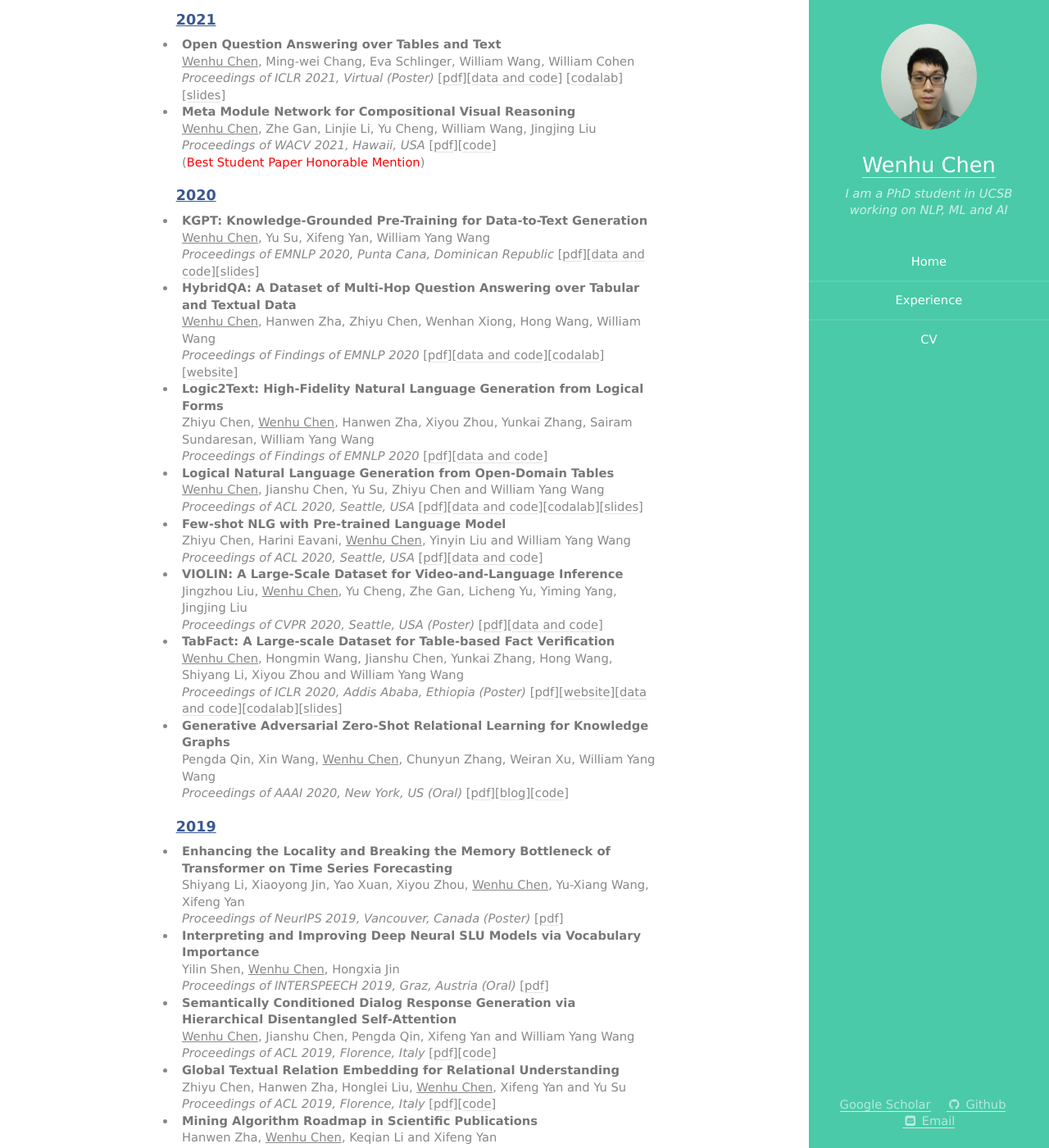
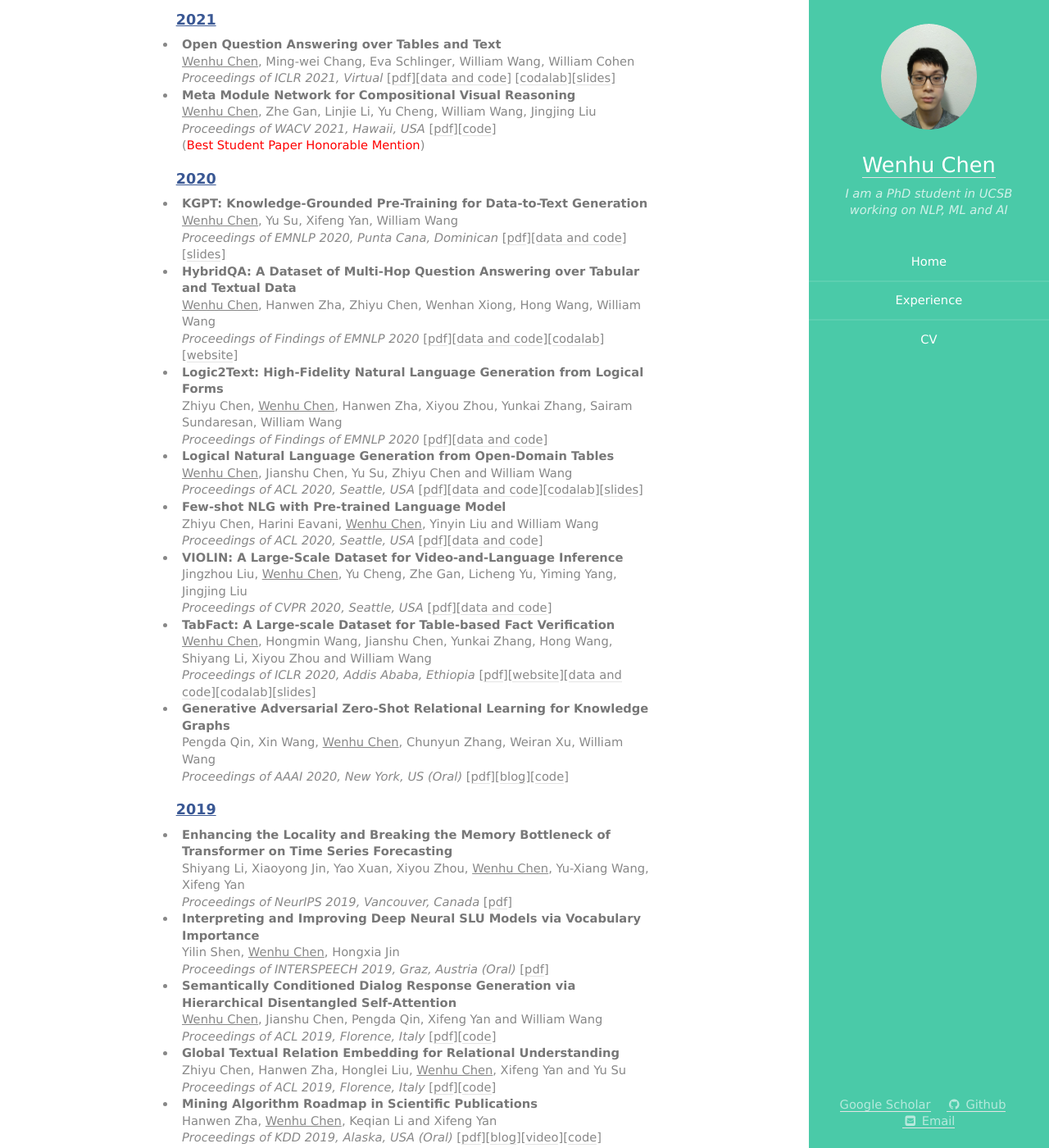
Before and after one commit to wenhuchen/wenhuchen.github.io, a Jekyll site: the page built from index.html, in a window 1280 px wide and 1400 px high, scrolled down 863 px. Shown: the whole window at 82% size. Built offline with Jekyll 4.4.1, drawn with Linux system fonts in a browser that asks for light colours; some of the changed text lies outside the part shown.

Commit message:
update web page

```diff
--- a/index.html
+++ b/index.html
@@ -67,7 +67,7 @@ ul {
         <li>
             <strong> Open Question Answering over Tables and Text <a span style="color: #009900;"></a></strong><br>
             <u>Wenhu Chen</u>, Ming-wei Chang, Eva Schlinger, William Wang, William Cohen <br>
-            <em>Proceedings of ICLR 2021, Virtual (Poster)</em> [<a href="https://arxiv.org/abs/2010.10439">pdf</a>][<a href="https://github.com/wenhuchen/OTT-QA">data and code</a>] [<a href="https://competitions.codalab.org/competitions/27324">codalab</a>][<a href="images/ott-qa.pptx">slides</a>]
+            <em>Proceedings of ICLR 2021, Virtual</em> [<a href="https://arxiv.org/abs/2010.10439">pdf</a>][<a href="https://github.com/wenhuchen/OTT-QA">data and code</a>] [<a href="https://competitions.codalab.org/competitions/27324">codalab</a>][<a href="images/ott-qa.pptx">slides</a>]
         </li>
         <li>
             <strong> Meta Module Network for Compositional Visual Reasoning <a span style="color: #009900;"></a></strong><br>
@@ -79,8 +79,8 @@ ul {
         <h4><u>2020</u></h4>
         <li>
             <strong> KGPT: Knowledge-Grounded Pre-Training for Data-to-Text Generation <a span style="color: #009900;"></a></strong><br>
-            <u>Wenhu Chen</u>, Yu Su, Xifeng Yan, William Yang Wang <br>
-            <em>Proceedings of EMNLP 2020, Punta Cana, Dominican Republic</em> [<a href="https://arxiv.org/abs/2010.02307">pdf</a>][<a href="https://github.com/wenhuchen/KGPT">data and code</a>][<a href="images/EMNLP-Oral.pptx">slides</a>]
+            <u>Wenhu Chen</u>, Yu Su, Xifeng Yan, William Wang <br>
+            <em>Proceedings of EMNLP 2020, Punta Cana, Dominican</em> [<a href="https://arxiv.org/abs/2010.02307">pdf</a>][<a href="https://github.com/wenhuchen/KGPT">data and code</a>][<a href="images/EMNLP-Oral.pptx">slides</a>]
         </li>
         <li>
             <strong> HybridQA: A Dataset of Multi-Hop Question Answering over Tabular and Textual Data
@@ -91,32 +91,32 @@ ul {
         <li>
             <strong> Logic2Text: High-Fidelity Natural Language Generation from Logical Forms
          <a span style="color: #009900;"></a></strong><br>
-            Zhiyu Chen, <u>Wenhu Chen</u>, Hanwen Zha, Xiyou Zhou, Yunkai Zhang, Sairam Sundaresan, William Yang Wang <br>
+            Zhiyu Chen, <u>Wenhu Chen</u>, Hanwen Zha, Xiyou Zhou, Yunkai Zhang, Sairam Sundaresan, William Wang <br>
             <em>Proceedings of Findings of EMNLP 2020</em> [<a href="https://arxiv.org/abs/2004.14579">pdf</a>][<a href="https://github.com/czyssrs/Logic2Text">data and code</a>]
         </li>
         <li>
             <strong> Logical Natural Language Generation from Open-Domain Tables <a span style="color: #009900;"></a></strong><br>
-            <u>Wenhu Chen</u>, Jianshu Chen, Yu Su, Zhiyu Chen and William Yang Wang<br>
+            <u>Wenhu Chen</u>, Jianshu Chen, Yu Su, Zhiyu Chen and William Wang<br>
             <em>Proceedings of ACL 2020, Seattle, USA</em> [<a href="https://arxiv.org/abs/2004.10404">pdf</a>][<a href="https://github.com/wenhuchen/LogicNLG">data and code</a>][<a href="https://competitions.codalab.org/competitions/24527">codalab</a>][<a href="images/ACL2020-Oral.pptx">slides</a>]
         </li>
         <li>
             <strong> Few-shot NLG with Pre-trained Language Model <a span style="color: #009900;"></a></strong><br>
-            Zhiyu Chen, Harini Eavani, <u>Wenhu Chen</u>, Yinyin Liu and William Yang Wang<br>
+            Zhiyu Chen, Harini Eavani, <u>Wenhu Chen</u>, Yinyin Liu and William Wang<br>
             <em>Proceedings of ACL 2020, Seattle, USA</em> [<a href="https://arxiv.org/abs/1904.09521">pdf</a>][<a href="https://github.com/czyssrs/Few-Shot-NLG">data and code</a>]
         </li>
         <li>
             <strong> VIOLIN: A Large-Scale Dataset for Video-and-Language Inference <a span style="color: #009900;"></a></strong><br>
             Jingzhou Liu, <u>Wenhu Chen</u>, Yu Cheng, Zhe Gan, Licheng Yu, Yiming Yang, Jingjing Liu<br>
-            <em>Proceedings of CVPR 2020, Seattle, USA (Poster)</em> [<a href="https://arxiv.org/abs/2003.11618">pdf</a>][<a href="https://github.com/jimmy646/violin">data and code</a>]
+            <em>Proceedings of CVPR 2020, Seattle, USA</em> [<a href="https://arxiv.org/abs/2003.11618">pdf</a>][<a href="https://github.com/jimmy646/violin">data and code</a>]
         </li>
         <li>
             <strong> TabFact: A Large-scale Dataset for Table-based Fact Verification <a span style="color: #009900;"></a></strong><br>
-            <u>Wenhu Chen</u>, Hongmin Wang, Jianshu Chen, Yunkai Zhang, Hong Wang, Shiyang Li, Xiyou Zhou and William Yang Wang<br>
-            <em>Proceedings of ICLR 2020, Addis Ababa, Ethiopia (Poster)</em> [<a href="https://arxiv.org/abs/1909.02164">pdf</a>][<a href="https://tabfact.github.io/">website</a>][<a href="https://github.com/wenhuchen/Table-Fact-Checking">data and code</a>][<a href="https://competitions.codalab.org/competitions/21611">codalab</a>][<a href="images/ICLR2020-Oral.pptx">slides</a>]
+            <u>Wenhu Chen</u>, Hongmin Wang, Jianshu Chen, Yunkai Zhang, Hong Wang, Shiyang Li, Xiyou Zhou and William Wang<br>
+            <em>Proceedings of ICLR 2020, Addis Ababa, Ethiopia</em> [<a href="https://arxiv.org/abs/1909.02164">pdf</a>][<a href="https://tabfact.github.io/">website</a>][<a href="https://github.com/wenhuchen/Table-Fact-Checking">data and code</a>][<a href="https://competitions.codalab.org/competitions/21611">codalab</a>][<a href="images/ICLR2020-Oral.pptx">slides</a>]
         </li>
         <li>
             <strong> Generative Adversarial Zero-Shot Relational Learning for Knowledge Graphs <a span style="color: #009900;"></a></strong><br>
-            Pengda Qin, Xin Wang, <u>Wenhu Chen</u>, Chunyun Zhang, Weiran Xu, William Yang Wang<br>
+            Pengda Qin, Xin Wang, <u>Wenhu Chen</u>, Chunyun Zhang, Weiran Xu, William Wang<br>
             <em>Proceedings of AAAI 2020, New York, US (Oral)</em> [<a href="https://arxiv.org/abs/2001.02332">pdf</a>][<a href="https://blog.csdn.net/qq_38382642/article/details/104109825">blog</a>][<a href="https://github.com/Panda0406/Zero-shot-knowledge-graph-relational-learning">code</a>]
         </li>
 
@@ -124,7 +124,7 @@ ul {
         <li>
             <strong> Enhancing the Locality and Breaking the Memory Bottleneck of Transformer on Time Series Forecasting <a span style="color: #009900;"></a></strong><br>
             Shiyang Li, Xiaoyong Jin, Yao Xuan, Xiyou Zhou, <u>Wenhu Chen</u>, Yu-Xiang Wang, Xifeng Yan<br>
-            <em>Proceedings of NeurIPS 2019, Vancouver, Canada (Poster)</em> [<a href="https://arxiv.org/abs/1907.00235">pdf</a>]
+            <em>Proceedings of NeurIPS 2019, Vancouver, Canada</em> [<a href="https://arxiv.org/abs/1907.00235">pdf</a>]
         </li>
         <li>
             <strong> Interpreting and Improving Deep Neural SLU Models via Vocabulary Importance  <a span style="color: #009900;"></a></strong><br>
@@ -133,7 +133,7 @@ ul {
         </li>
         <li>
             <strong> Semantically Conditioned Dialog Response Generation via Hierarchical Disentangled Self-Attention <a span style="color: #009900;"></a></strong><br>
-            <u>Wenhu Chen</u>, Jianshu Chen, Pengda Qin, Xifeng Yan and William Yang Wang<br>
+            <u>Wenhu Chen</u>, Jianshu Chen, Pengda Qin, Xifeng Yan and William Wang<br>
             <em>Proceedings of ACL 2019, Florence, Italy</em> [<a href="https://arxiv.org/abs/1905.12866">pdf</a>][<a href="https://github.com/wenhuchen/HDSA-Dialog">code</a>]
         </li>
         <li>
@@ -153,7 +153,7 @@ ul {
         </li>
             <h4><u>2018</u></h4>
         <li><strong> XL-NBT: A cross-lingual Neural Belief Tracking Framework  <a span style="color: #009900;"></a></strong><br>
-                <u>Wenhu Chen</u>, Jianshu Chen, Yu Su, Xin Wang, Dong Yu, Xifeng Yan and William Yang Wang.<br>
+                <u>Wenhu Chen</u>, Jianshu Chen, Yu Su, Xin Wang, Dong Yu, Xifeng Yan and William Wang.<br>
                 <em>Proceedings of EMNLP 2018, Brussels, Belgium </em> [<a href="https://arxiv.org/abs/1808.06244">pdf</a>][<a href="https://github.com/wenhuchen/Cross-Lingual-NBT">code</a>][<a href="https://www.jiqizhixin.com/articles/2018-10-25-4">blog</a>]
         </li>
         <li><strong> Triangular Architecture for Rare Language Translation <a span style="color: #009900;"></a></strong><br>
@@ -161,7 +161,7 @@ ul {
         		<em>Proceedings of ACL 2018, Melbourne, Australia (Oral)</em> [<a href="https://arxiv.org/abs/1805.04813">pdf</a>][<a href="images/TA-NMT.pptx">slides</a>][<a href="https://www.msra.cn/zh-cn/news/features/acl-2018-ta-nmt">blog</a>]
         </li>
           <li><strong> No Metrics Are Perfect: Adversarial Reward Learning for Visual Storytelling<a span style="color: #009900;"></a></strong><br>
-        		<u>Wenhu Chen</u>*, Xin Wang*, Yuan-Fang Wang and William Yang Wang (* Equal contribution)<br>
+        		<u>Wenhu Chen</u>*, Xin Wang*, Yuan-Fang Wang and William Wang (*Equal)<br>
         		<em>Proceedings of ACL 2018, Melbourne, Australia (Oral)</em> [<a href="https://arxiv.org/abs/1804.09160">pdf</a>][<a href="https://github.com/littlekobe/AREL">code</a>][<a href="https://www.leiphone.com/news/201804/b8Nq00SkvuBTrkaq.html">blog</a>][<a href="images/308_Poster.pdf">slides</a>]
         </li>
           <li><strong> Variational Knowledge Graph Reasoning <a span style="color: #009900;"></a></strong><br>
@@ -174,7 +174,7 @@ ul {
         </li>
         <li>
             <strong> Video Captioning via Hierarchical Reinforcement Learning  <a span style="color: #009900;"></a></strong><br>
-                Xin Wang, <u>Wenhu Chen</u>, Jiawei Wu, Yuan-fang Wang, William Yang Wang.<br>
+                Xin Wang, <u>Wenhu Chen</u>, Jiawei Wu, Yuan-fang Wang, William Wang.<br>
                 <em>Proceedings of CVPR 2018, Salt Lake City, UTAH </em> [<a href="https://arxiv.org/pdf/1711.11135.pdf">pdf</a>][<a href="https://cloud.tencent.com/developer/article/1092810">blog</a>]
         </li>
         <h4><u>Before 2018</u></h4>
```
